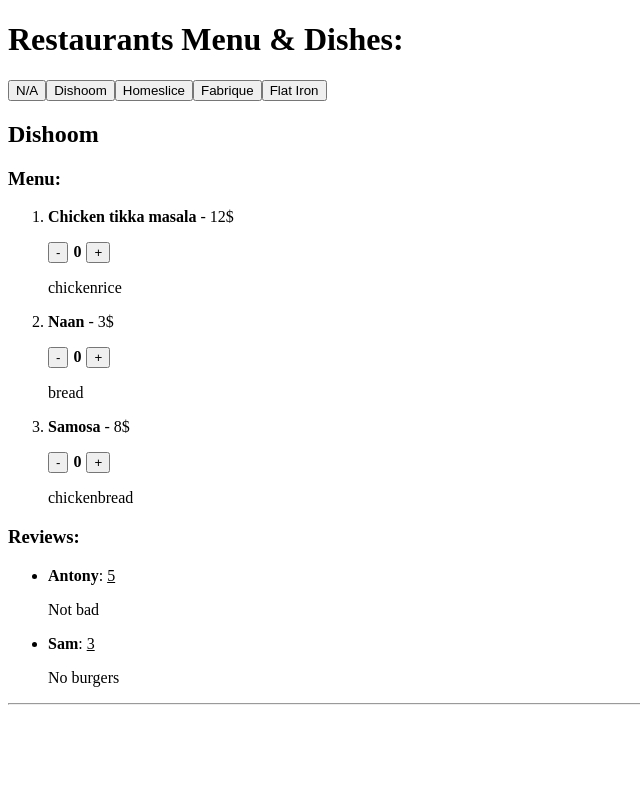
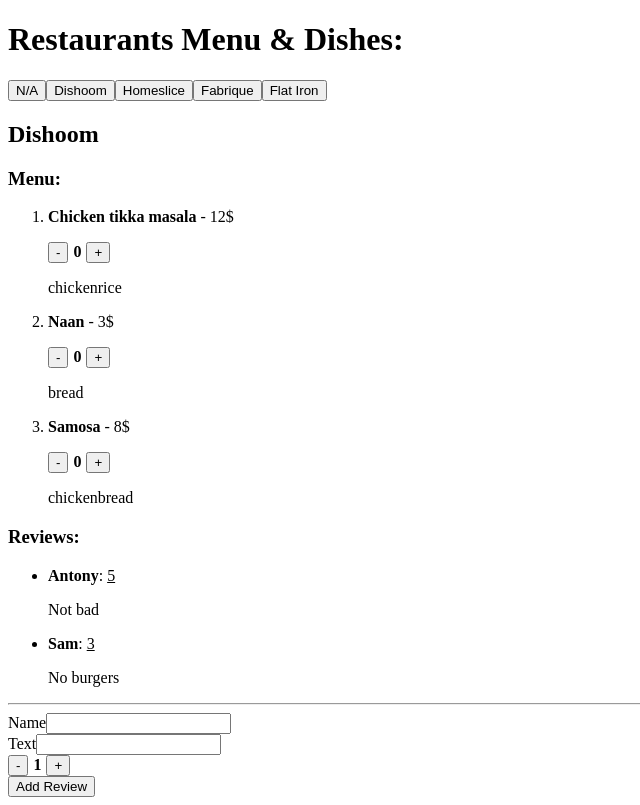
Before and after one commit to Remzes/react-20231109, a React (Vite) app: page / in a window 1280 px wide. Both pictures are taken after a click on the button "Dishoom". Shown: the whole page, without its empty margins (0-640 px from the left). Built offline with nearby package versions, Linux system fonts and the light colour scheme.

Commit message:
Updared reviews form and counter logic

```diff
--- a/src/components/counter/index.jsx
+++ b/src/components/counter/index.jsx
@@ -1,13 +1,11 @@
-import { useState } from "react"
+import { useCallback } from "react"
 
-export const ItemCounter = () => {
-    const [counter, setCounter] = useState(0)
-
+export const ItemCounter = ({ value, increment, decrement}) => {
     return (
         <div>
-            <button onClick={() => setCounter(counter - 1)}>-</button>
-            <b style={{ padding: '0 5px' }}>{counter}</b>
-            <button onClick={() => counter < 5 && setCounter(counter + 1)}>+</button>
+            <button onClick={decrement}>-</button>
+            <b style={{ padding: '0 5px' }}>{value}</b>
+            <button onClick={increment}>+</button>
         </div>
     )
 }
--- a/src/components/menu-item/index.jsx
+++ b/src/components/menu-item/index.jsx
@@ -1,12 +1,34 @@
+import { useCallback, useState } from "react"
 import { ItemCounter } from "../counter"
 
+const MENUITEM_CONST = {
+    min: 0,
+    max: 5,
+    step: 1
+}
+
 export const MenuItem = ({ name, price, ingredients }) => {
+    const [amount, setAmount] = useState(0)
+
+    const incrementAmount = useCallback((e) => {
+        e.preventDefault()
+        if (amount < MENUITEM_CONST.max) setAmount(amount + MENUITEM_CONST.step)
+    }, [amount])
+    const decrementAmount = useCallback((e) => {
+        e.preventDefault()
+        if (amount > MENUITEM_CONST.min) setAmount(amount - MENUITEM_CONST.step)
+    }, [amount])
+
     return (
         <>
             <p>
                 <strong>{name}</strong> - {price}$
             </p>
-            <ItemCounter />
+            <ItemCounter
+                value={amount}
+                increment={incrementAmount}
+                decrement={decrementAmount}
+            />
             <p>{ingredients}</p>
         </>
     )
--- a/src/components/review-form/index.jsx
+++ b/src/components/review-form/index.jsx
@@ -1,24 +1,62 @@
-import { useReducer } from "react"
+import { useCallback, useReducer } from "react"
+import { ItemCounter } from "../counter"
+
+const FORM_CONST = {
+    min: 1,
+    max: 5,
+    step: 0.5
+}
 
 const initialState = {
     name: null,
     text: null,
-    rating: null
+    rating: 1
 }
+
+const reducer = (state, action) => {
+    switch (action.type) {
+        case 'text_input':
+            return { ...state, [action.payload.key]: action.payload.value }
+        case 'increment_rating':
+            return { ...state, rating: state.rating + FORM_CONST.step }
+        case 'decrement_rating':
+            return { ...state, rating: state.rating - FORM_CONST.step }
+        default:
+            return state
+    }
+}
+
 
 export const ReviewForm = () => {
     const [form, dispatch] = useReducer(reducer, initialState)
+
+    const incrementRating = useCallback((e) => {
+        e.preventDefault()
+        if (form.rating < FORM_CONST.max) dispatch({ type: 'increment_rating' })
+    }, [form.rating])
+    const decrementRating = useCallback((e) => {
+        e.preventDefault();
+        if (form.rating > FORM_CONST.min) dispatch({ type: 'decrement_rating' })
+    }, [form.rating])
+
+    const textInputChange = ({ target: { id, value } }) => dispatch({ type: 'text_input', payload: { key: id, value } })
 
     return (
         <form>
             <div>
                 <label>Name</label>
-                <input />
+                <input id="name" onChange={textInputChange} />
             </div>
             <div>
                 <label>Text</label>
-                <input />
+                <input id="text" onChange={textInputChange} />
             </div>
+            <ItemCounter
+                value={form.rating}
+                increment={incrementRating}
+                decrement={decrementRating}
+            />
+            <button type="submit">Add Review</button>
         </form>
     )
 }
--- a/src/pages/restaurants/index.jsx
+++ b/src/pages/restaurants/index.jsx
@@ -2,6 +2,7 @@
 import { RestaurantTabs } from "../../components/restaurant-tabs";
 import { useState } from "react";
 import { Restaurant } from "../../components/restaurant";
+import { ReviewForm } from "../../components/review-form";
 
 export const RestaurantsPage = () => {
     const items = restaurants.map(i => ({ id: i.id, name: i.name }))
@@ -16,7 +17,12 @@
                 setActiveRestaurantId={setActiveRestaurantId}
                 items={items}
             />
-            { restaurantId && <Restaurant restaurant={activeRestaurant} /> }
+            { restaurantId && (
+                <>
+                    <Restaurant restaurant={activeRestaurant} />
+                    <ReviewForm />
+                </>
+            )}
         </div>
     );
 };
```
